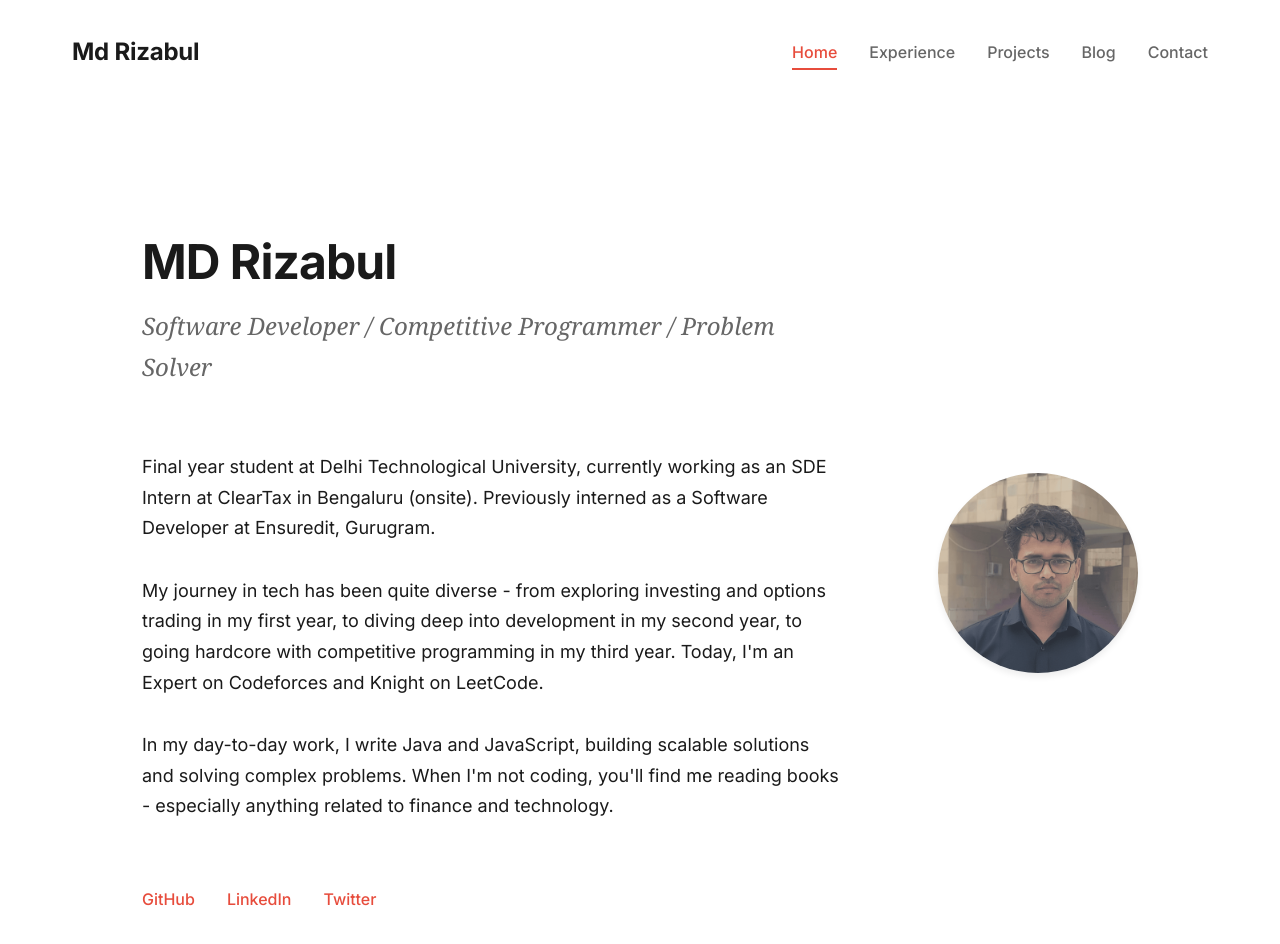
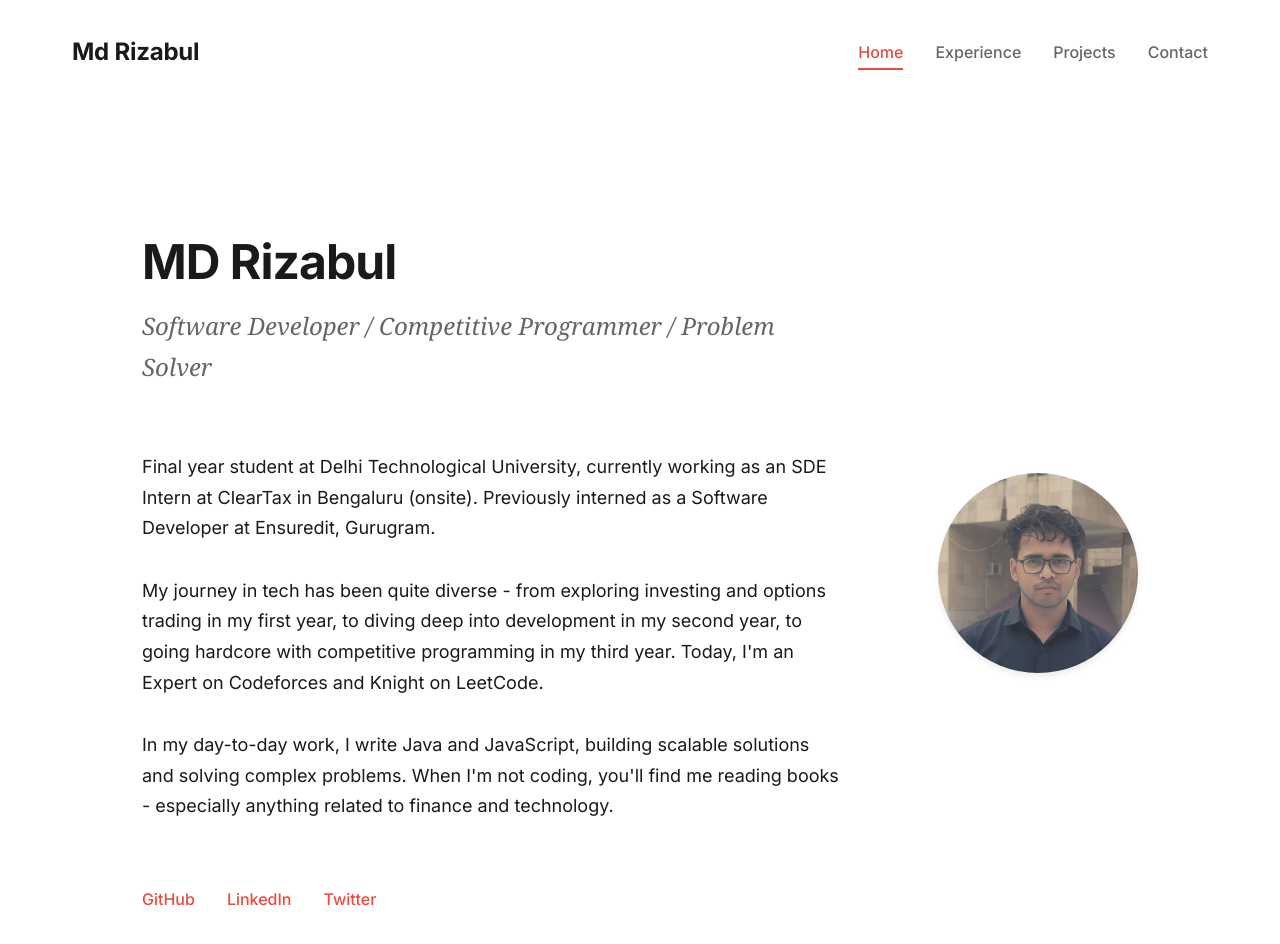
Before and after one commit to Jaan-Mustafa/mdrizabul, a React (Vite) app: page / in a window 1280 px wide. Shown: the top 944 px of the page. Built offline with nearby package versions, Linux system fonts and the light colour scheme.

Commit message:
changes commmitted

```diff
--- a/src/components/layout/Header.tsx
+++ b/src/components/layout/Header.tsx
@@ -20,7 +20,6 @@ const Header = () => {
     { id: 'home', label: 'Home', path: '/' },
     { id: 'experience', label: 'Experience', path: '/experience' },
     { id: 'projects', label: 'Projects', path: '/projects' },
-    { id: 'blog', label: 'Blog', path: '/blog' },
     { id: 'contact', label: 'Contact', path: '/contact' }
   ];
 
```
